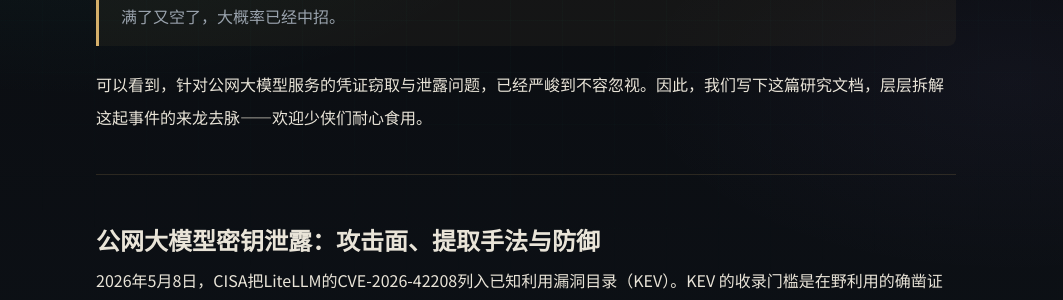
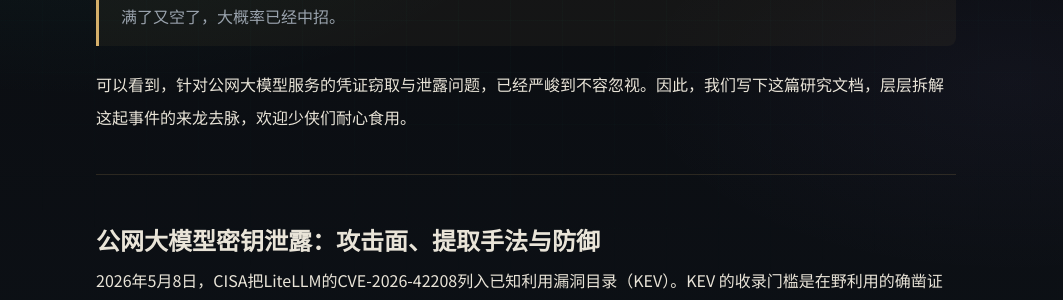
Before and after one commit to EastSword/EastSword.github.io, a Jekyll site: the page built from _articles/llm-api-key-leak.md, in a window 1280 px wide and 900 px high, scrolled down 1640 px. Shown: the part 188-488 px from the top of the window, without its empty margins (114-1177 px from the left). Built offline with Jekyll 4.4.1, drawn with Linux system fonts in a browser that asks for light colours; comment, search, counter and statistics services are not loaded.

Commit message:
发布/更新技术文章

```diff
--- a/_articles/llm-api-key-leak.md
+++ b/_articles/llm-api-key-leak.md
@@ -109,7 +109,7 @@ toc:
 "If your usage limits looked like they refilled and then drained while you weren't using Claude, this was likely the cause."
 翻译过来就是：如果你明明没用Claude，额度却莫名其妙地满了又空了，大概率已经中招。
 
-可以看到，针对公网大模型服务的凭证窃取与泄露问题，已经严峻到不容忽视。因此，我们写下这篇研究文档，层层拆解这起事件的来龙去脉——欢迎少侠们耐心食用。
+可以看到，针对公网大模型服务的凭证窃取与泄露问题，已经严峻到不容忽视。因此，我们写下这篇研究文档，层层拆解这起事件的来龙去脉，欢迎少侠们耐心食用。
 
 ---
 
```
